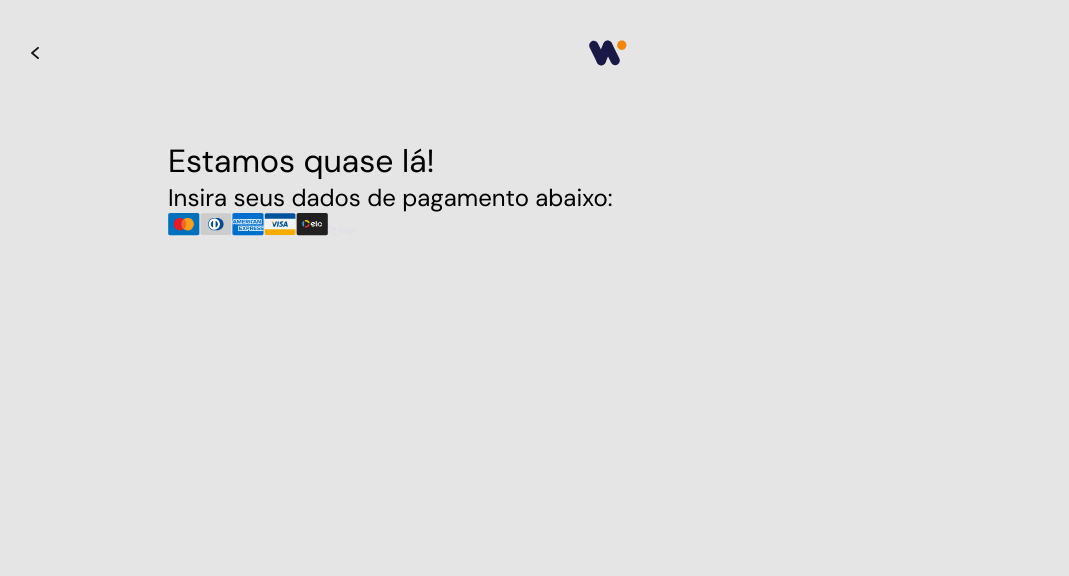
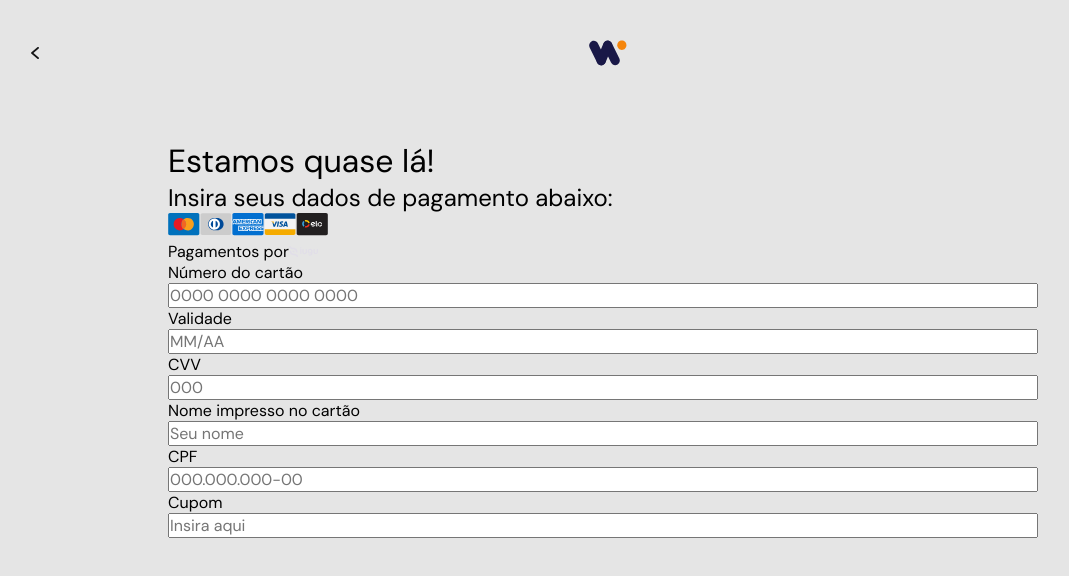
Before and after one commit to leonardoMarti/pebmed-challenge, a Next.js app: page / in a window 1280 px wide. Shown: the top 576 px of the page, without its empty margins (37-1106 px from the left). Built offline with nearby package versions, Linux system fonts and the light colour scheme.

Commit message:
Create input component

```diff
--- a/src/components/CreditCards/index.tsx
+++ b/src/components/CreditCards/index.tsx
@@ -20,7 +20,10 @@ export function CreditCards() {
       />
       <Image src="/images/visa.svg" width="32px" height="23px" alt="Visa" />
       <Image src="/images/elo.svg" width="32px" height="23px" alt="Elo" />
-      <Image src="/images/iugu.svg" width="29px" height="11px" alt="Iugu" />
+      <div>
+        <span>Pagamentos por</span>
+        <Image src="/images/iugu.svg" width="29px" height="11px" alt="Iugu" />
+      </div>
     </Container>
   );
 }
--- /dev/null
+++ b/src/components/Input/index.tsx
@@ -0,0 +1,18 @@
+import React from 'react';
+import { Container } from './styles';
+
+interface InputProps {
+  name: string;
+  label: string;
+  placeholder?: string;
+  type?: string;
+}
+
+export function Input({ name, label, placeholder, type = 'text' }: InputProps) {
+  return (
+    <Container>
+      <span>{label}</span>
+      <input name={name} type={type} placeholder={placeholder} />
+    </Container>
+  );
+}
--- /dev/null
+++ b/src/components/Input/styles.ts
@@ -0,0 +1,6 @@
+import styled from 'styled-components';
+
+export const Container = styled.div`
+  display: flex;
+  flex-direction: column;
+`;
--- a/src/pages/index.tsx
+++ b/src/pages/index.tsx
@@ -2,6 +2,7 @@ import React from 'react';
 import Head from 'next/head';
 import { Container } from './plans.module';
 import { CreditCards } from '../components/CreditCards';
+import { Input } from '../components/Input';
 
 export default function Plans() {
   return (
@@ -14,6 +15,25 @@ export default function Plans() {
       <h2>Insira seus dados de pagamento abaixo:</h2>
 
       <CreditCards />
+
+      <Input
+        name="creditCardNumber"
+        label="Número do cartão"
+        placeholder="0000 0000 0000 0000"
+      />
+      <Input
+        name="creditCardExpirationDate"
+        label="Validade"
+        placeholder="MM/AA"
+      />
+      <Input name="creditCardCVV" label="CVV" placeholder="000" />
+      <Input
+        name="creditCardHolder"
+        label="Nome impresso no cartão"
+        placeholder="Seu nome"
+      />
+      <Input name="creditCardCPF" label="CPF" placeholder="000.000.000-00" />
+      <Input name="couponCode" label="Cupom" placeholder="Insira aqui" />
     </Container>
   );
 }
```
